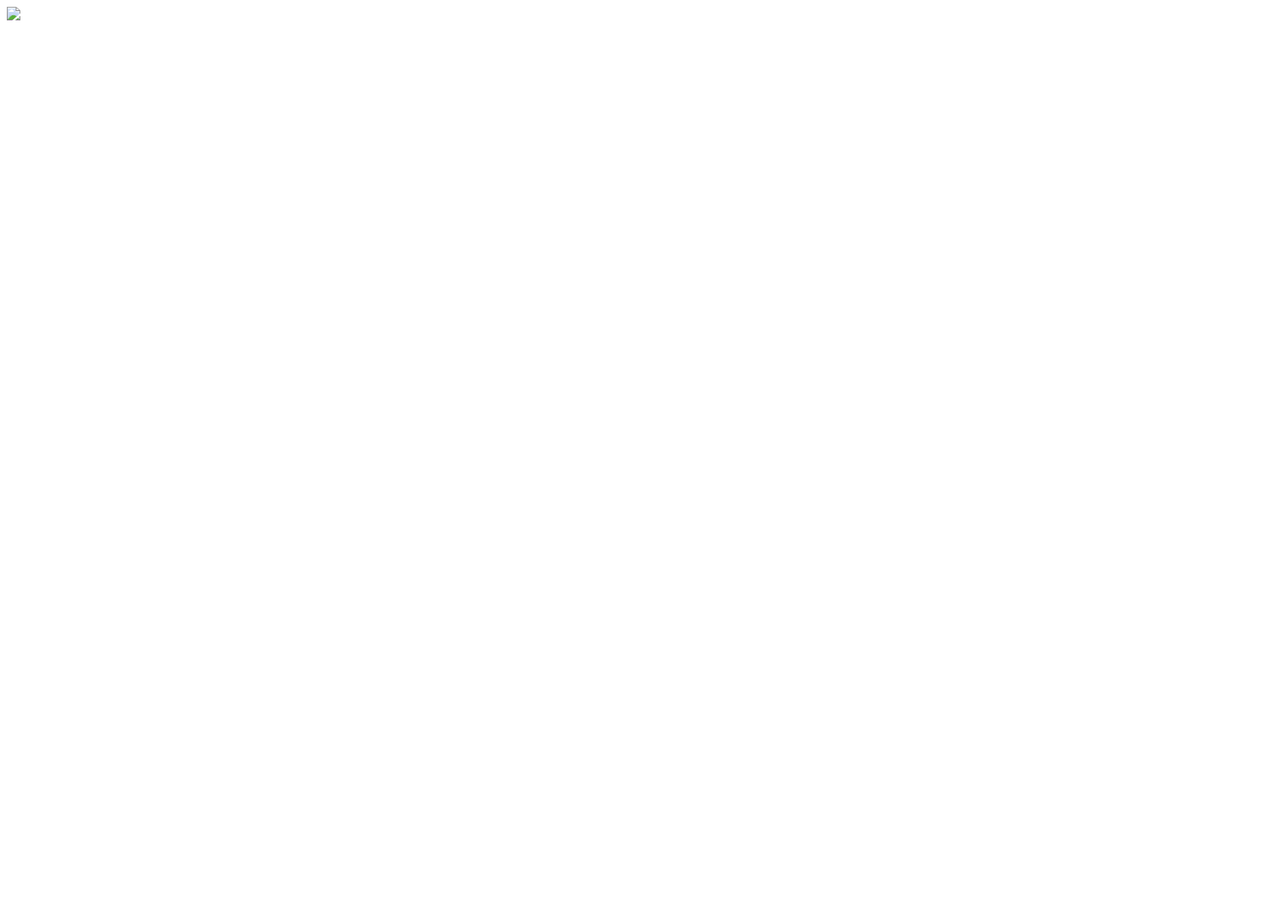
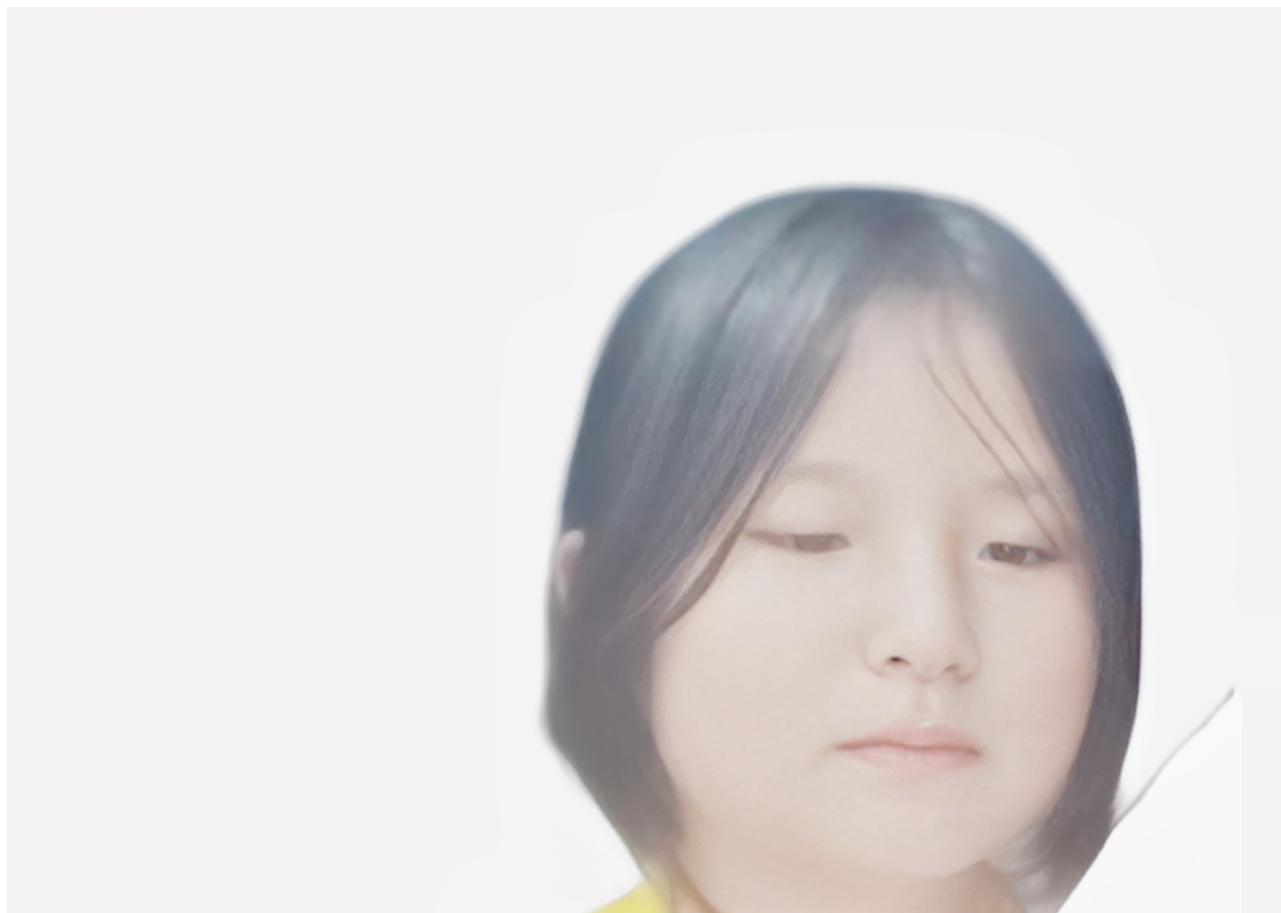
Before and after one commit to HuangXiaotu666/MBL, a plain HTML site: page index.html in a window 1280 px wide. Shown: the top 1075 px of the page at 85% size, 1508 px wide, since content can reach past the window. Before the commit the page ends 800 px from the top, so only its background shows below. Drawn offline with Linux system fonts and the light colour scheme.

Commit message:
Update and rename 莫宝岚.html to index.html

```diff
--- a/莫宝岚.html
+++ b/index.html
@@ -4,6 +4,6 @@
     <title>莫宝岚</title>
 </head>
 <body style="background-color: white;">
-    <img src="/storage/sdcard1/莫宝岚.jpg">
+    <img src="莫宝岚.jpg">
 </body>
 </html>
```
